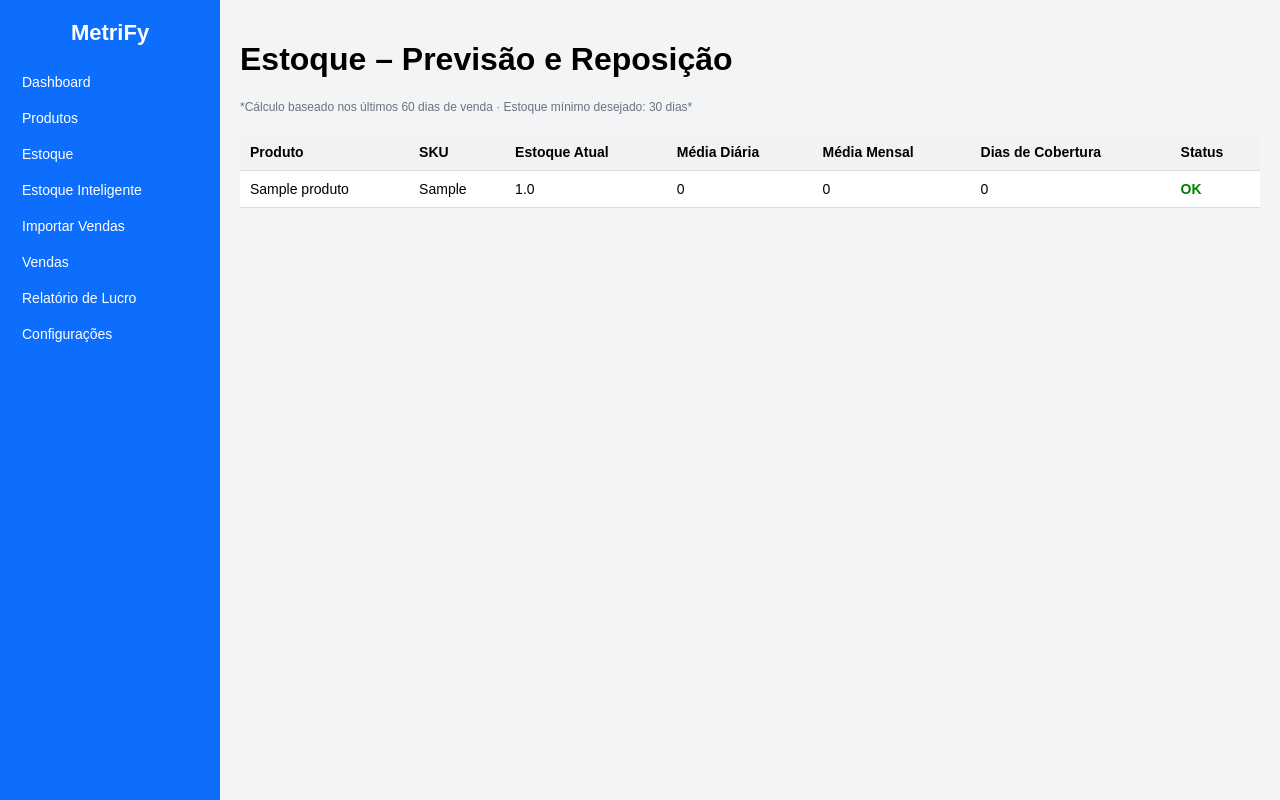
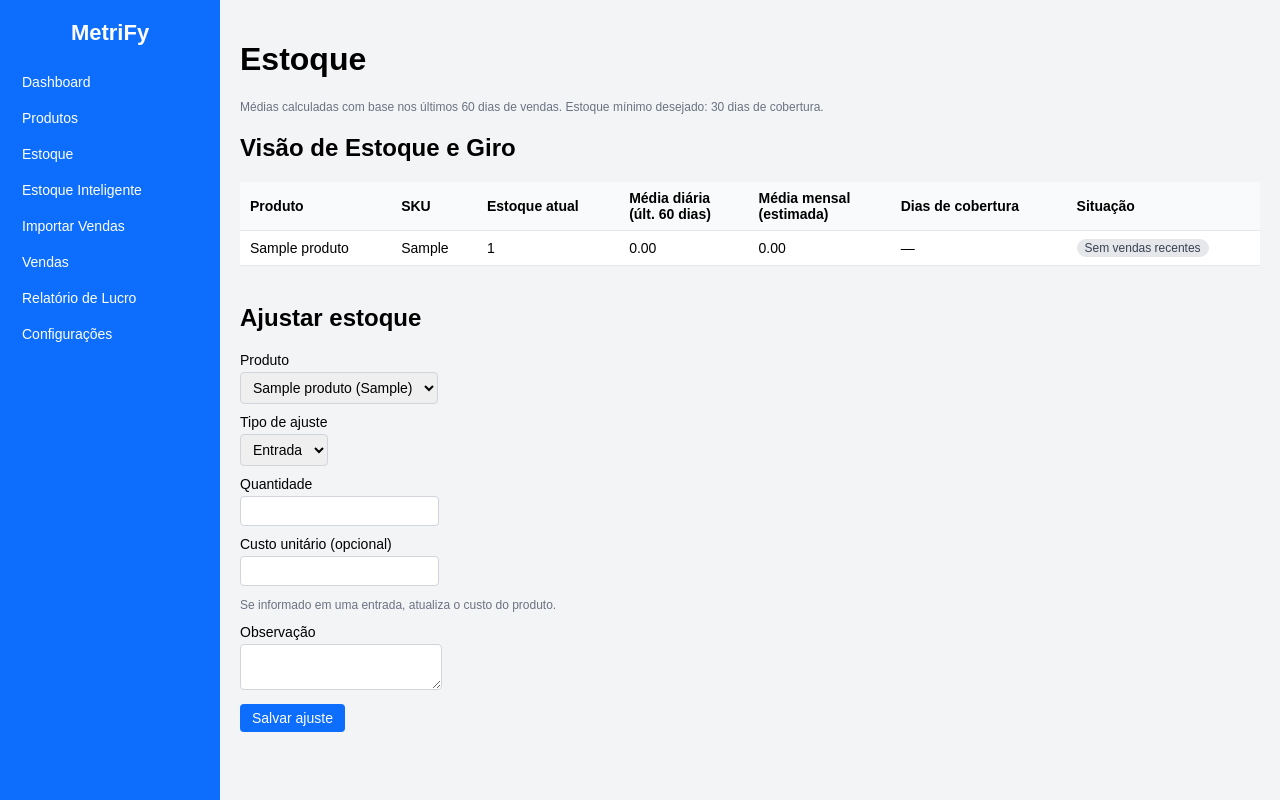
Before and after one commit to oliveirafjdo-web/Mega2.0, a Flask app: page /estoque in a window 1280 px wide. Run offline with Flask 3, Linux system fonts and the light colour scheme; tables that the repository leaves empty hold one stand-in row (values such as "Sample post"); some libraries are stand-ins or nearby versions.

Commit message:
Update estoque.html

```diff
--- a/templates/estoque.html
+++ b/templates/estoque.html
@@ -1,61 +1,47 @@
 {% extends "base.html" %}
-
 {% block content %}
-<h1>Estoque – Previsão e Reposição</h1>
+<h1>Estoque</h1>
 
 <p class="text-muted">
-    *Cálculo baseado nos últimos {{ janela_dias }} dias de venda · Estoque mínimo desejado: {{ dias_minimos }} dias*
+  Médias calculadas com base nos últimos {{ janela_dias }} dias de vendas.
+  Estoque mínimo desejado: {{ dias_minimos }} dias de cobertura.
 </p>
 
+<h2>Visão de Estoque e Giro</h2>
 <table>
   <thead>
     <tr>
       <th>Produto</th>
       <th>SKU</th>
-            <th>Estoque Atual</th>
-            <th>Média Diária</th>
-            <th>Média Mensal</th>
-            <th>Dias de Cobertura</th>
-            <th>Status</th>
+      <th>Estoque atual</th>
+      <th>Média diária<br>(últ. {{ janela_dias }} dias)</th>
+      <th>Média mensal<br>(estimada)</th>
+      <th>Dias de cobertura</th>
+      <th>Situação</th>
     </tr>
   </thead>
-
   <tbody>
     {% for p in produtos %}
-        <tr>
+    <tr class="{% if p.precisa_repor %}estoque-alerta{% endif %}">
       <td>{{ p.nome }}</td>
       <td>{{ p.sku }}</td>
-            <td>{{ p.estoque_atual }}</td>
-
+      <td>{{ p.estoque_atual|int }}</td>
+      <td>{{ '%.2f'|format(p.media_diaria) }}</td>
+      <td>{{ '%.2f'|format(p.media_mensal) }}</td>
       <td>
-                {% if p.media_diaria %}
-                    {{ "%.2f"|format(p.media_diaria) }}
+        {% if p.dias_cobertura is none %}
+          —
         {% else %}
-                    0
+          {{ '%.1f'|format(p.dias_cobertura) }} dias
         {% endif %}
       </td>
-
       <td>
-                {% if p.media_mensal %}
-                    {{ "%.2f"|format(p.media_mensal) }}
+        {% if p.dias_cobertura is none %}
+          <span class="badge badge-neutral">Sem vendas recentes</span>
+        {% elif p.precisa_repor %}
+          <span class="badge badge-danger">Repor estoque</span>
         {% else %}
-                    0
-                {% endif %}
-            </td>
-
-            <td>
-                {% if p.dias_cobertura %}
-                    {{ "%.1f"|format(p.dias_cobertura) }}
-                {% else %}
-                    0
-                {% endif %}
-            </td>
-
-            <td>
-                {% if p.precisa_repor %}
-                    <span style="color:red; font-weight:bold;">Repor urgente</span>
-                {% else %}
-                    <span style="color:green; font-weight:bold;">OK</span>
+          <span class="badge badge-ok">OK</span>
         {% endif %}
       </td>
     </tr>
@@ -63,28 +49,43 @@
   </tbody>
 </table>
 
-<style>
-    table {
-        width: 100%;
-        border-collapse: collapse;
-        margin-top: 20px;
-        background: white;
-    }
+<br>
 
-    th, td {
-        padding: 10px;
-        border-bottom: 1px solid #ddd;
-        text-align: left;
-    }
+<h2>Ajustar estoque</h2>
+<form method="POST" action="{{ url_for('ajuste_estoque') }}">
+  <div class="form-group">
+    <label for="produto_id">Produto</label>
+    <select name="produto_id" id="produto_id">
+      {% for p in produtos %}
+      <option value="{{ p.id }}">{{ p.nome }} ({{ p.sku }})</option>
+      {% endfor %}
+    </select>
+  </div>
 
-    th {
-        background: #f2f2f2;
-        font-weight: bold;
-    }
+  <div class="form-group">
+    <label for="tipo">Tipo de ajuste</label>
+    <select name="tipo" id="tipo">
+      <option value="entrada">Entrada</option>
+      <option value="saida">Saída</option>
+    </select>
+  </div>
 
-    tr:hover {
-        background: #f9f9f9;
-    }
-</style>
+  <div class="form-group">
+    <label for="quantidade">Quantidade</label>
+    <input type="number" name="quantidade" id="quantidade" min="1" step="1" required>
+  </div>
 
+  <div class="form-group">
+    <label for="custo_unitario">Custo unitário (opcional)</label>
+    <input type="number" step="0.01" name="custo_unitario" id="custo_unitario">
+    <p class="small">Se informado em uma entrada, atualiza o custo do produto.</p>
+  </div>
+
+  <div class="form-group">
+    <label for="observacao">Observação</label>
+    <textarea name="observacao" id="observacao" rows="2"></textarea>
+  </div>
+
+  <button type="submit" class="btn btn-primary">Salvar ajuste</button>
+</form>
 {% endblock %}
```
Lines whose indentation alone changed are shown as unchanged.
